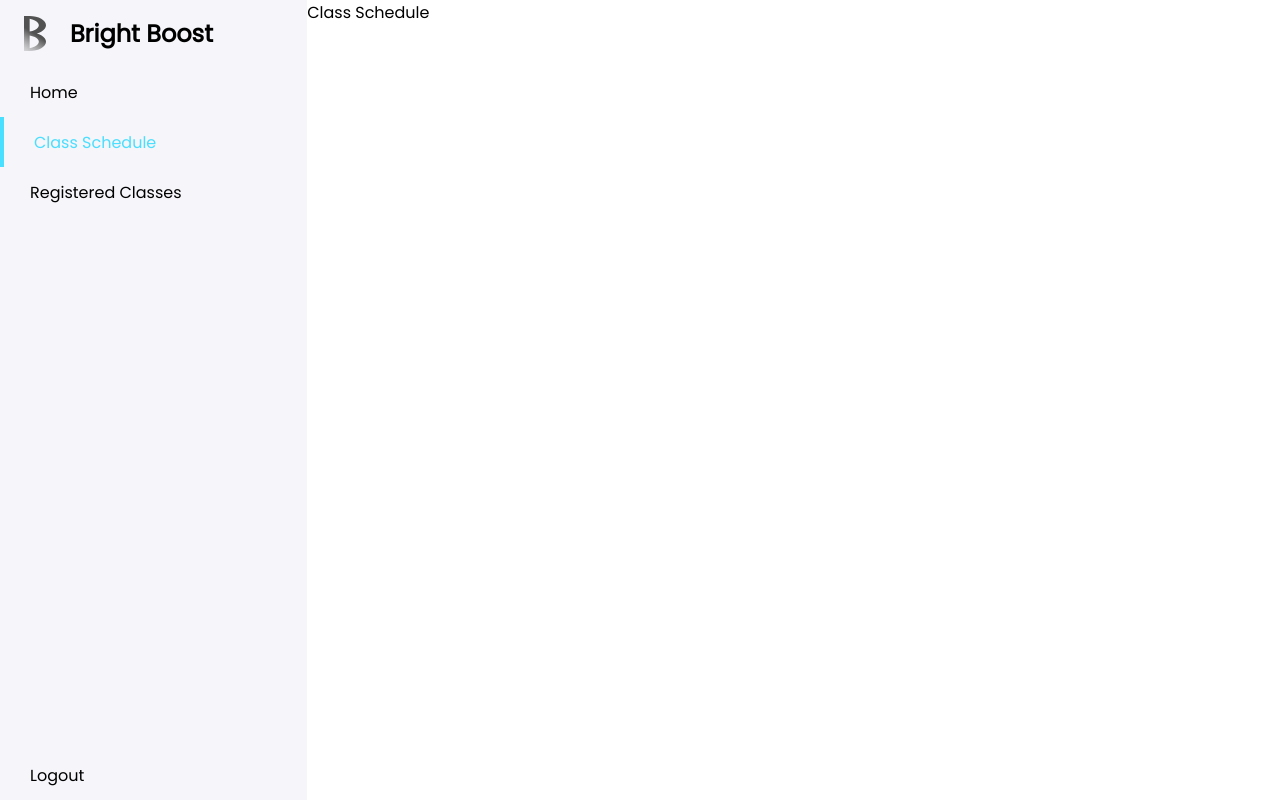
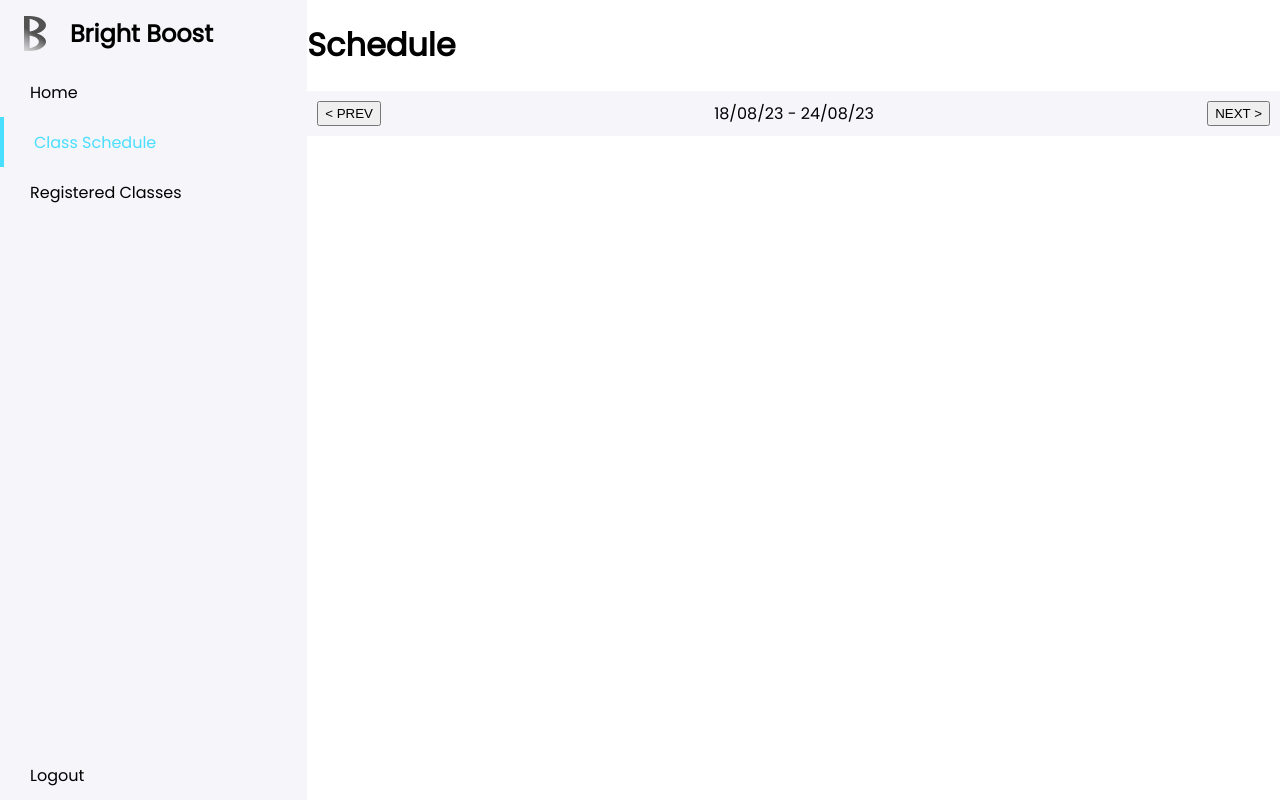
Before and after one commit to Swin-TIP/frontend, a Vue app: page /schedule in a window 1280 px wide. Built offline with nearby package versions, Linux system fonts and the light colour scheme.

Commit message:
Create week selector component

```diff
--- /dev/null
+++ b/src/components/WeekSelector.vue
@@ -0,0 +1,25 @@
+<script setup>
+import { formatDateString, startOfWeek, endOfWeek } from '../utils/dateOfWeek';
+
+let dateStart = startOfWeek(new Date());
+let dateEnd = endOfWeek(new Date());
+let dateStartString = formatDateString(dateStart);
+let dateEndString = formatDateString(dateEnd);
+</script>
+
+<template>
+    <section class="container">
+        <button>&lt; PREV</button>
+        <span>{{ dateStartString }} - {{ dateEndString }}</span>
+        <button>NEXT &gt;</button>
+    </section>
+</template>
+
+<style scoped>
+.container {
+    display: flex;
+    justify-content: space-between;
+    background-color: #F5F5FA;
+    padding: 10px;
+}
+</style>
--- /dev/null
+++ b/src/utils/dateOfWeek.js
@@ -0,0 +1,13 @@
+export const startOfWeek = (date) => {
+    const diff = date.getDate() - date.getDay() + (date.getDay() === 0 ? -6 : 1);
+    return new Date(date.setDate(diff));
+};
+
+export const endOfWeek = (date) => {
+    const diff = date.getDate() + (date.getDay() === 0 ? 0 : 7 - date.getDay());
+    return new Date(date.setDate(diff));
+};
+
+export const formatDateString = (date) => {
+    return `${date.getDate() < 10 ? '0' + date.getDate() : date.getDate()}/${date.getMonth() < 10 ? '0' + date.getMonth() : date.getMonth()}/${date.getFullYear() - 2000}`;
+};
--- a/src/views/Schedule.vue
+++ b/src/views/Schedule.vue
@@ -1,3 +1,10 @@
+<script setup>
+import WeekSelector from '../components/WeekSelector.vue';
+</script>
+
 <template>
-    Class Schedule
+    <h1>Schedule</h1>
+    <WeekSelector />
 </template>
+
+<style scoped></style>
```
